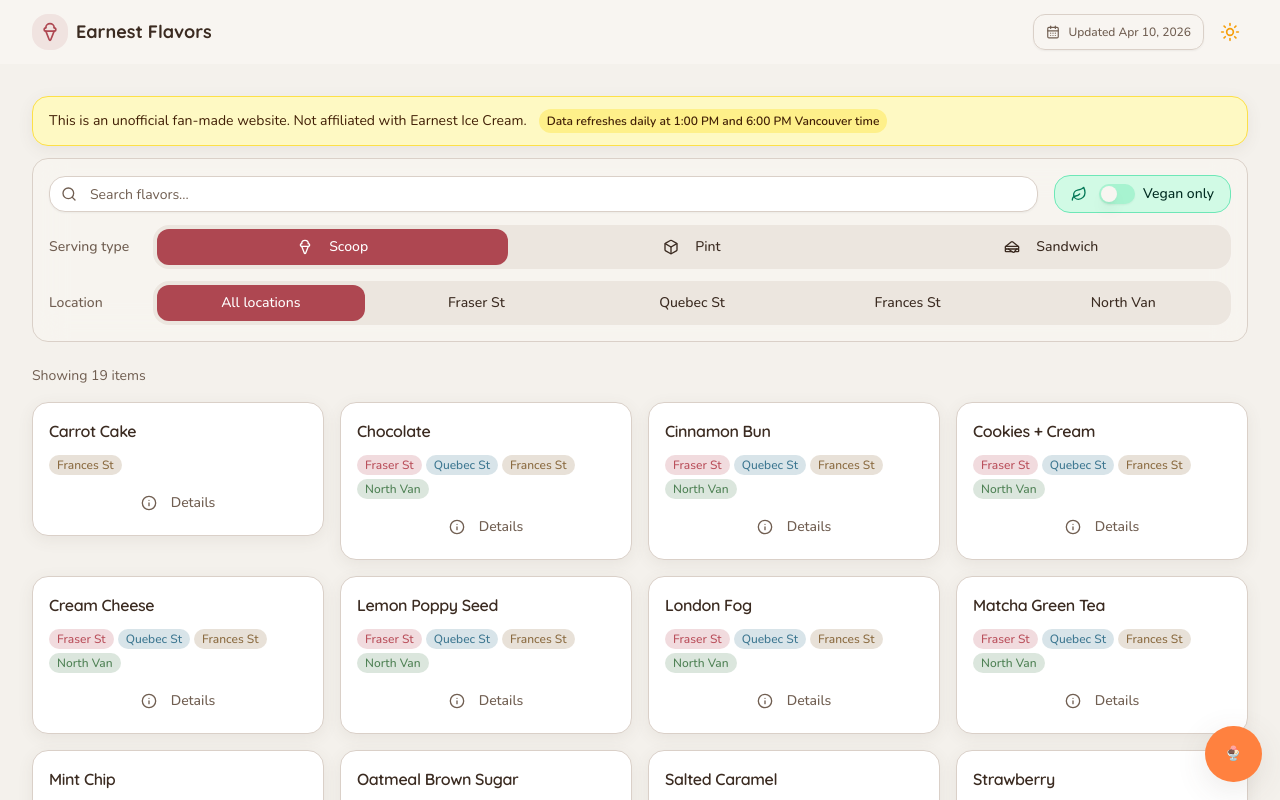
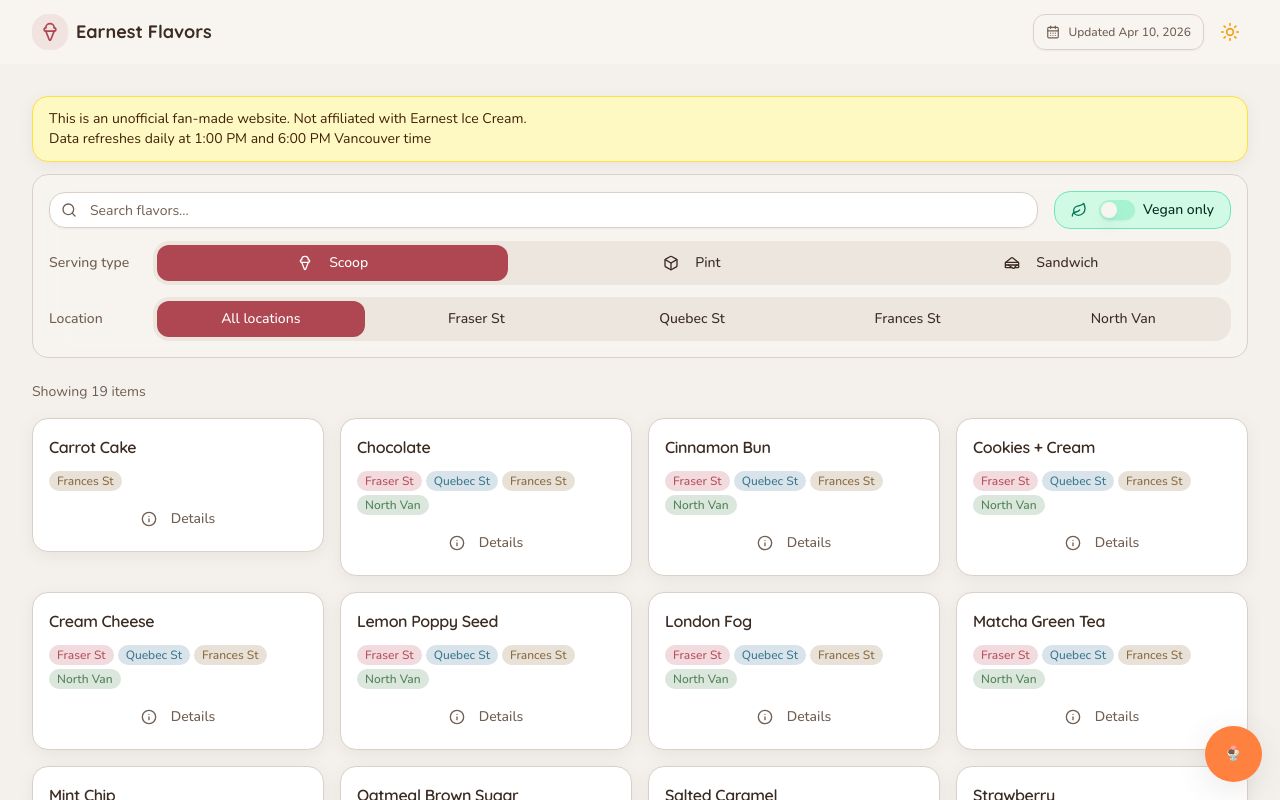
Before and after one commit to vibe-application/earnest-flavours, a React (Vite) app: page / in a window 1280 px wide. Shown: the top 800 px of the page. Built offline with nearby package versions, Linux system fonts and the light colour scheme.

Commit message:
Break refresh note onto new line

```diff
--- a/src/components/custom/SearchFilterBar.tsx
+++ b/src/components/custom/SearchFilterBar.tsx
@@ -24,8 +24,9 @@
   return (
     <div className="rounded-2xl border border-yellow-300 bg-yellow-100 px-4 py-3 text-sm text-yellow-950 shadow-soft dark:border-yellow-700/70 dark:bg-yellow-950/50 dark:text-yellow-100">
       <div className="flex flex-col gap-1 sm:flex-row sm:flex-wrap sm:items-center sm:gap-x-3">
-        <span>This is an unofficial fan-made website. Not affiliated with Earnest Ice Cream.</span>
-        <span className="inline-flex items-center rounded-lg bg-yellow-200 px-2 py-1 text-xs font-semibold text-yellow-950 dark:bg-yellow-900/80 dark:text-yellow-100">
+        <span>
+          This is an unofficial fan-made website. Not affiliated with Earnest Ice Cream.
+          <br />
           Data refreshes daily at 1:00 PM and 6:00 PM Vancouver time
         </span>
       </div>
```
